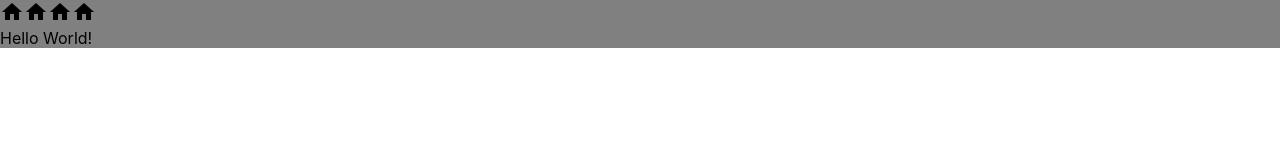
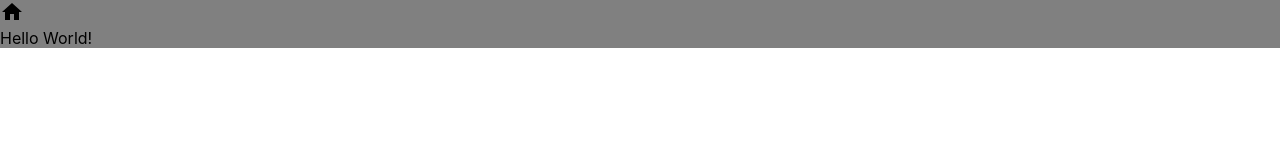
Before and after one commit to learn4o/twitter_project, a Next.js app: page /sample in a window 1280 px wide. Shown: the top 160 px of the page. Built offline with nearby package versions, Linux system fonts and the light colour scheme.

Commit message:
4 to 1 HomeIcon

```diff
--- a/pages/sample.js
+++ b/pages/sample.js
@@ -7,9 +7,6 @@ export default function Sample() {
   return (
     <div style={{ backgroundColor: "grey" }}>
       <HomeIcon />
-      <HomeIcon />
-      <HomeIcon />
-      <HomeIcon />
       <div>Hello World!</div>
     </div>
   );
```
